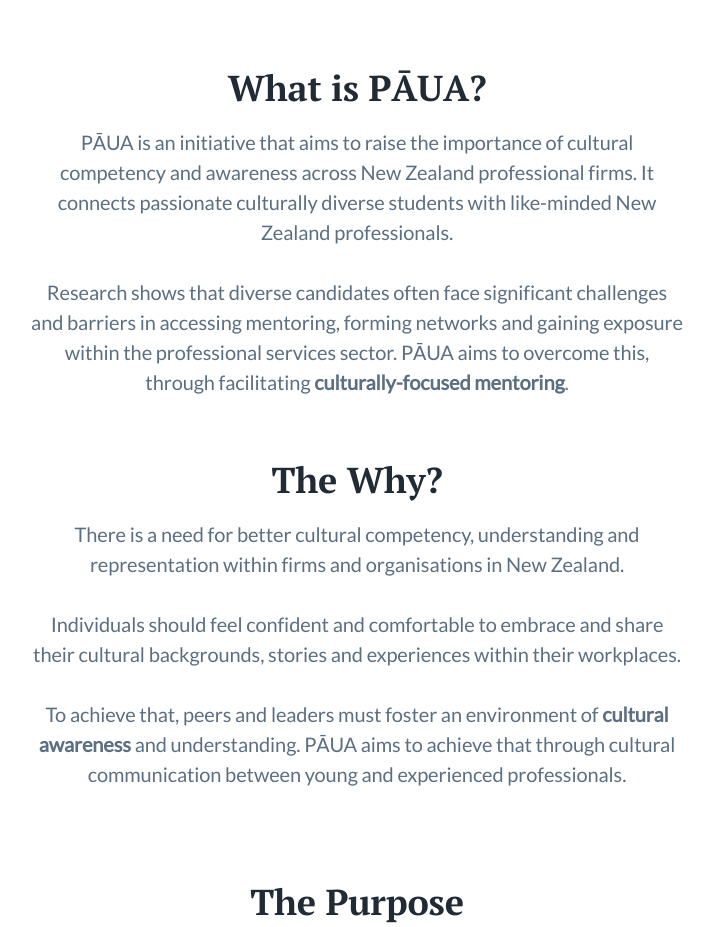
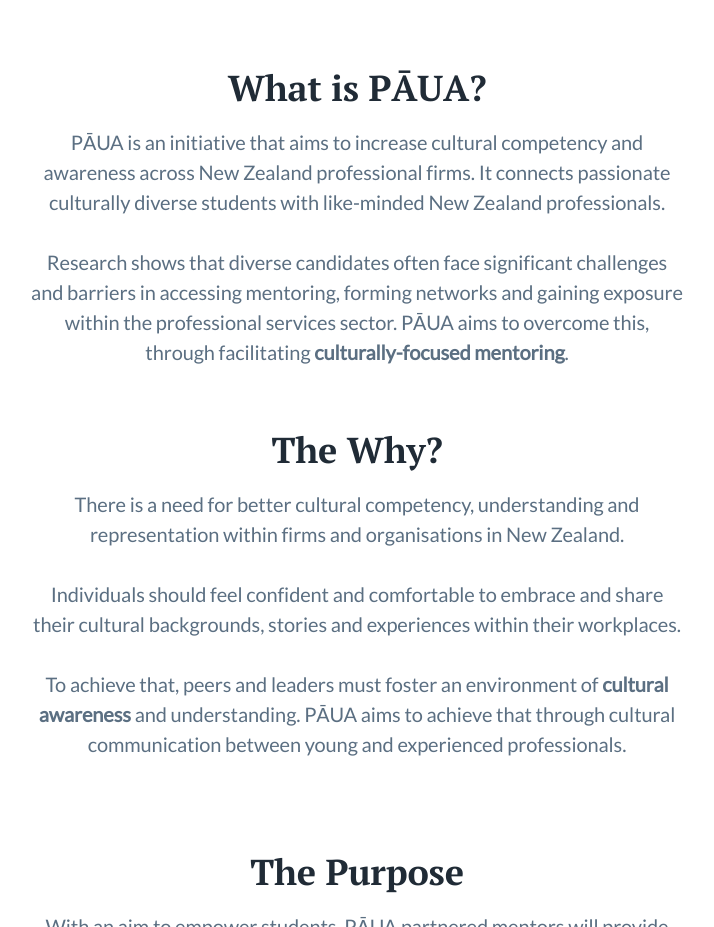
Before and after one commit to paua-dev/paua-dev.github.io, a website: page index.html in a window 1280 px wide. Shown: the part 1600-2527 px from the top of the page, without its empty margins (283-997 px from the left). Drawn offline with nearby package versions, Linux system fonts and the light colour scheme.

Commit message:
Update initial paragraph

```diff
--- a/index.html
+++ b/index.html
@@ -117,7 +117,7 @@
                         <div class="features-extended-header text-center">
                             <div class="container-sm">
                                 <h2 class="section-title mt-0">What is PĀUA?</h2>
-                                <p class="section-paragraph">PĀUA is an initiative that aims to raise the importance of cultural competency and awareness across New Zealand professional firms. It connects passionate culturally diverse students with like-minded New Zealand professionals.</p>
+                                <p class="section-paragraph">PĀUA is an initiative that aims to increase cultural competency and awareness across New Zealand professional firms. It connects passionate culturally diverse students with like-minded New Zealand professionals.</p>
                                 <br>
                                 <p class="section-paragraph">Research shows that diverse candidates often face significant challenges and barriers in accessing mentoring, forming networks and gaining exposure within the professional services sector. PĀUA aims to overcome this, through facilitating <b>culturally-focused mentoring</b>.</p>
                             </div>
```
